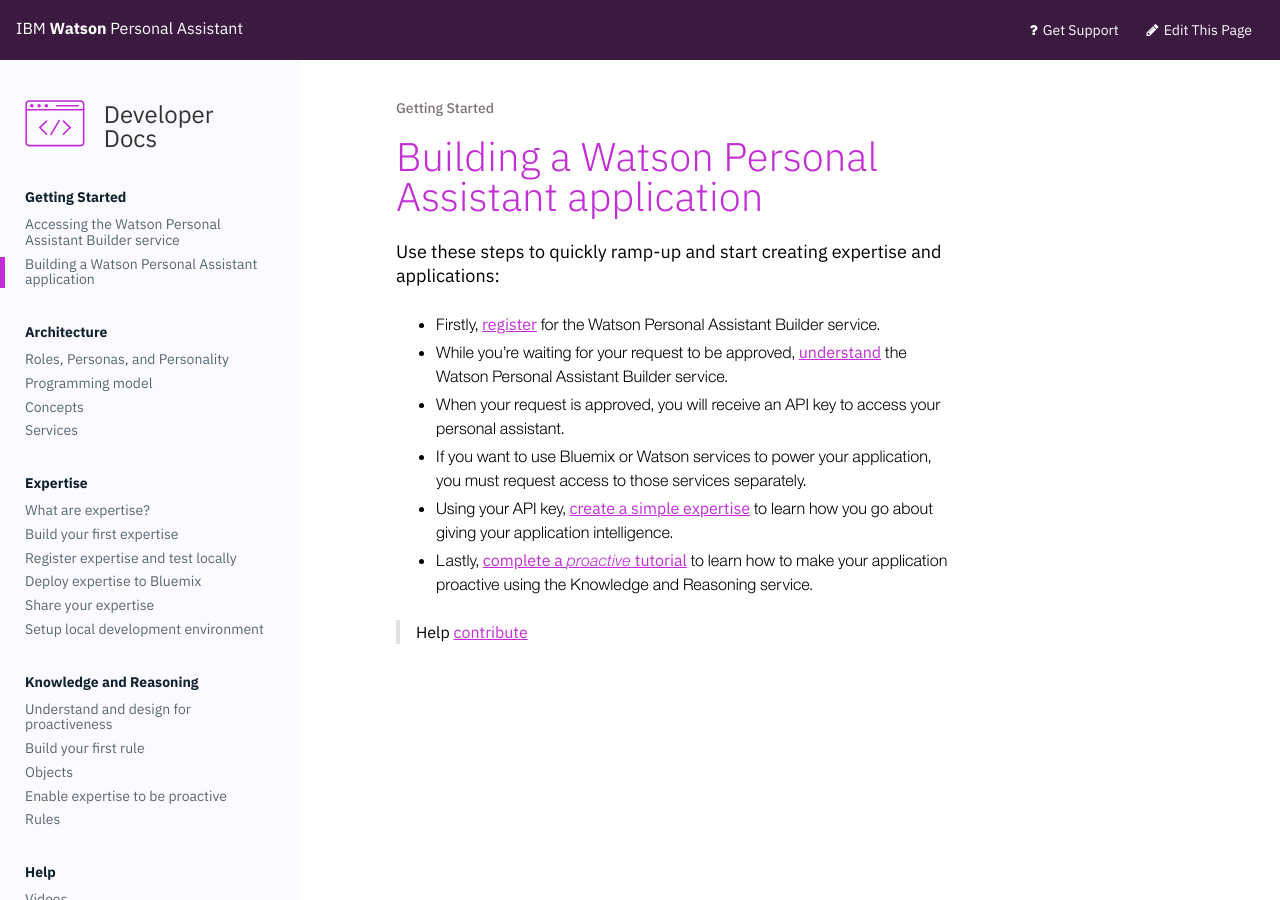
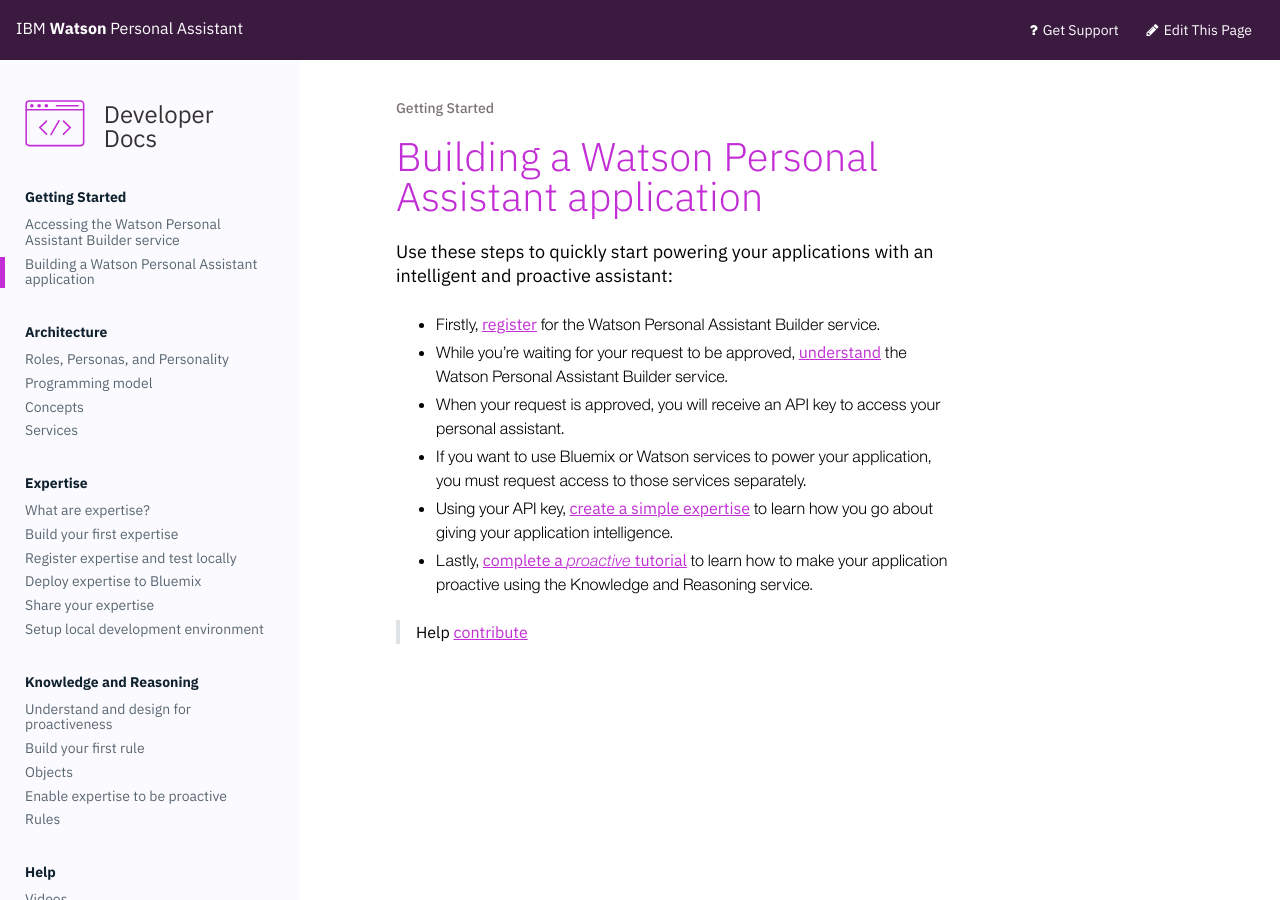
Before and after one commit to benjohnsonnlp/developer, a Jekyll site: the page built from _content/get-started/get-started.md, in a window 1280 px wide. Built offline with Jekyll 4.4.1, drawn with Linux system fonts in a browser that asks for light colours.

Commit message:
revamp first sentence to desribe why a developer would go through these steps

```diff
--- a/_content/get-started/get-started.md
+++ b/_content/get-started/get-started.md
@@ -2,7 +2,7 @@
 title: Building a Watson Personal Assistant application
 weight: 10
 ---
-Use these steps to quickly ramp-up and start creating expertise and applications:
+Use these steps to quickly start powering your applications with an intelligent and proactive assistant:
 
 * Firstly, [register]({{site.baseurl}}/get-started/get-api-key/) for the Watson Personal Assistant Builder service.
 * While you're waiting for your request to be approved, [understand]({{site.baseurl}}/programming-model/what-is-programming-model/) the Watson Personal Assistant Builder service.
```
